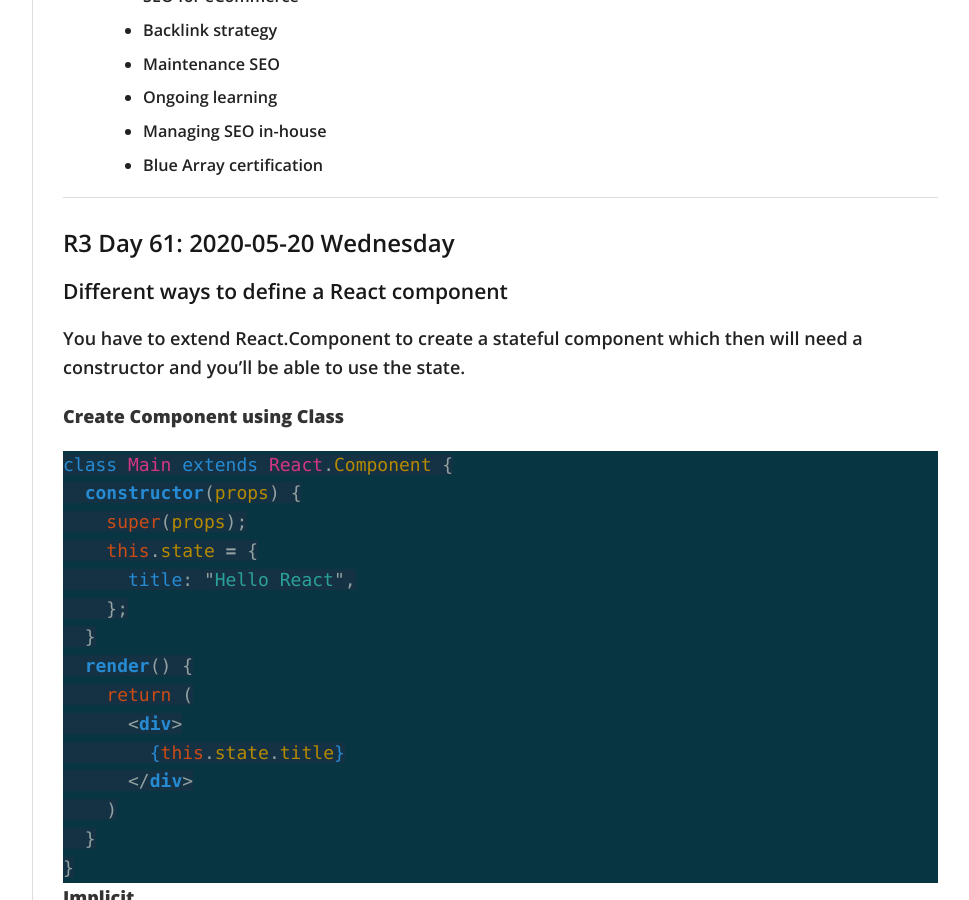
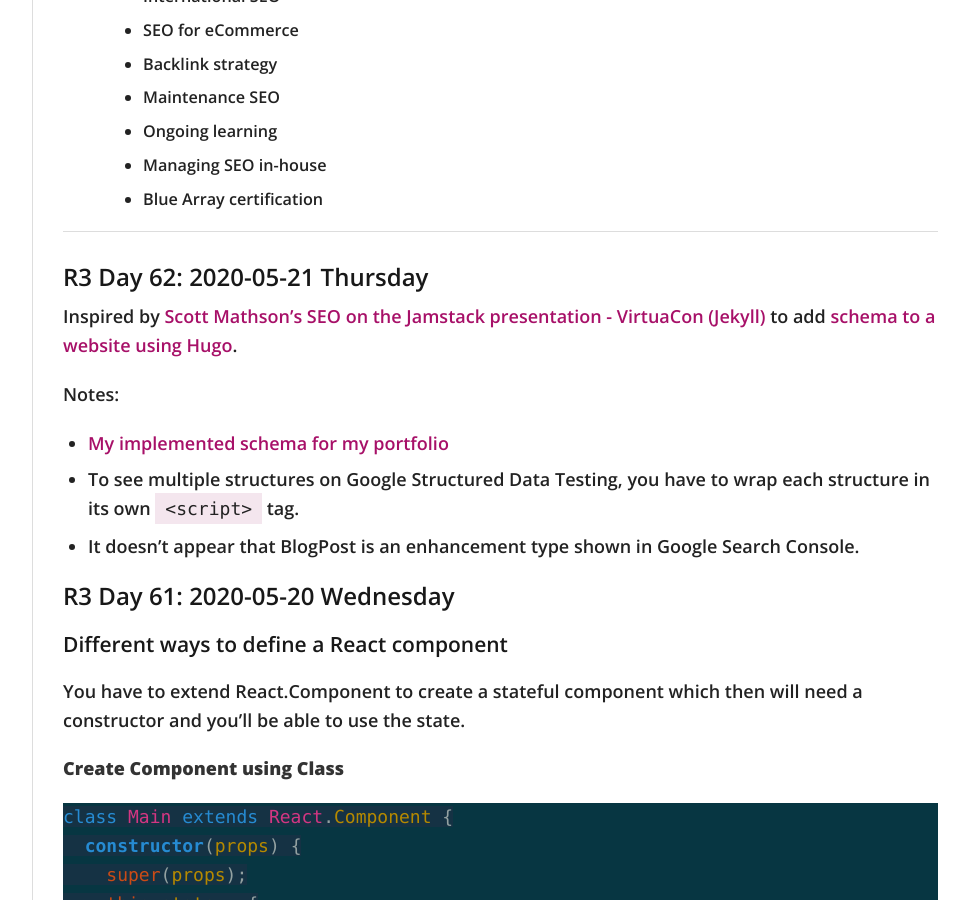
Before and after one commit to virtual/100daysofcode, a Jekyll site: the page built from index.md, in a window 1280 px wide and 900 px high, scrolled down 3562 px. Shown: the whole window, without its empty margins (272-1241 px from the left). Built offline with Jekyll 4.4.1, drawn with Linux system fonts in a browser that asks for light colours; nearby versions of some CDN libraries; our own code applies the rules of GitHub Pages for plain Markdown files; some of the changed text lies outside the part shown.

Commit message:
r3d62 add hugo schema

```diff
--- a/index.md
+++ b/index.md
@@ -53,9 +53,10 @@
   - Day 27: [Snaking Timeline](https://codepen.io/virtual/pen/bGVpdyN) ✓
   - Day 42: [Minecraft Drawing Grid](https://codepen.io/virtual/full/vYNeajo)
   - Day 43: [Minecraft Drawing Grid](https://codepen.io/virtual/full/vYNeajo)
-- Server updates
+- Portfolio & Server updates
   - Day 31: Updated to support LetsEncrypt ACMEv2 and to Debian 10 ✓
   - Day 54: Explore docker droplets, SSH config
+  - Day 62: Added schema to satinflame.com
 - IBM Design Thinking
   - Day 31: Practitioner Badge ✓
 - Stylelint
@@ -114,6 +115,15 @@
 
 ---
 
+## R3 Day 62: 2020-05-21 Thursday
+
+Inspired by [Scott Mathson's SEO on the Jamstack presentation - VirtuaCon (Jekyll)](https://scottmathson.com/blog/2020/05/15/seo-on-the-jamstack-virtuacon-presentation/?ref=virtuacon-redirect) to add [schema to a website using Hugo](https://dev.to/pdwarkanath/adding-structured-data-to-your-hugo-site-58db).
+
+Notes:
+- [My implemented schema for my portfolio](https://github.com/virtual/hugo-static-satinflame/blob/master/layouts/partials/schema.html)
+- To see multiple structures on Google Structured Data Testing, you have to wrap each structure in its own `<script>` tag.
+- It doesn't appear that BlogPost is an enhancement type shown in Google Search Console.
+
 ## R3 Day 61: 2020-05-20 Wednesday
 
 ### Different ways to define a React component
```
